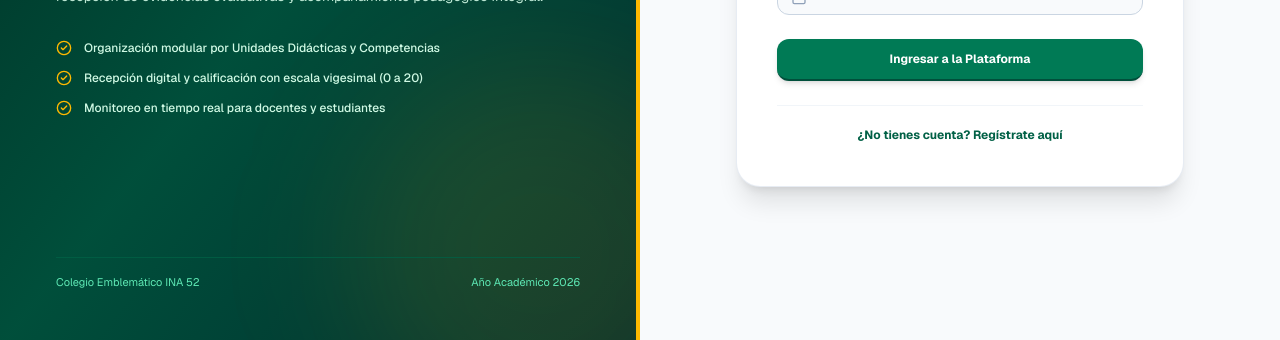
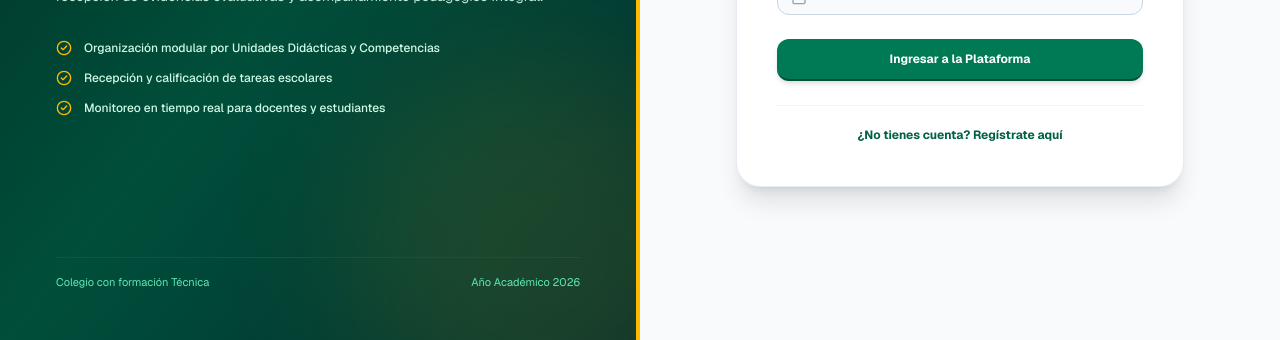
Before and after one commit to bartuu123/campus-virtual-MRGR, a Next.js app: page /login in a window 1280 px wide. Shown: the part 454-794 px from the top of the page. Built offline with nearby package versions, Linux system fonts and the light colour scheme; no server answers.

Commit message:
Nueva portada de login institucional MRGR

```diff
--- a/app/login/page.tsx
+++ b/app/login/page.tsx
@@ -132,7 +132,7 @@ export default function LoginPage() {
             </div>
             <div className="flex items-center gap-3 text-xs font-medium text-emerald-100">
               <CheckCircle2 className="w-4 h-4 text-amber-400 shrink-0" />
-              <span>Recepción digital y calificación con escala vigesimal (0 a 20)</span>
+              <span>Recepción y calificación de tareas escolares </span>
             </div>
             <div className="flex items-center gap-3 text-xs font-medium text-emerald-100">
               <CheckCircle2 className="w-4 h-4 text-amber-400 shrink-0" />
@@ -143,7 +143,7 @@ export default function LoginPage() {
 
         {/* Pie del panel izquierdo */}
         <div className="relative z-10 pt-4 border-t border-emerald-800/80 text-[11px] text-emerald-300 flex items-center justify-between">
-          <span>Colegio Emblemático INA 52</span>
+          <span>Colegio con formación Técnica</span>
           <span>Año Académico 2026</span>
         </div>
       </div>
```
